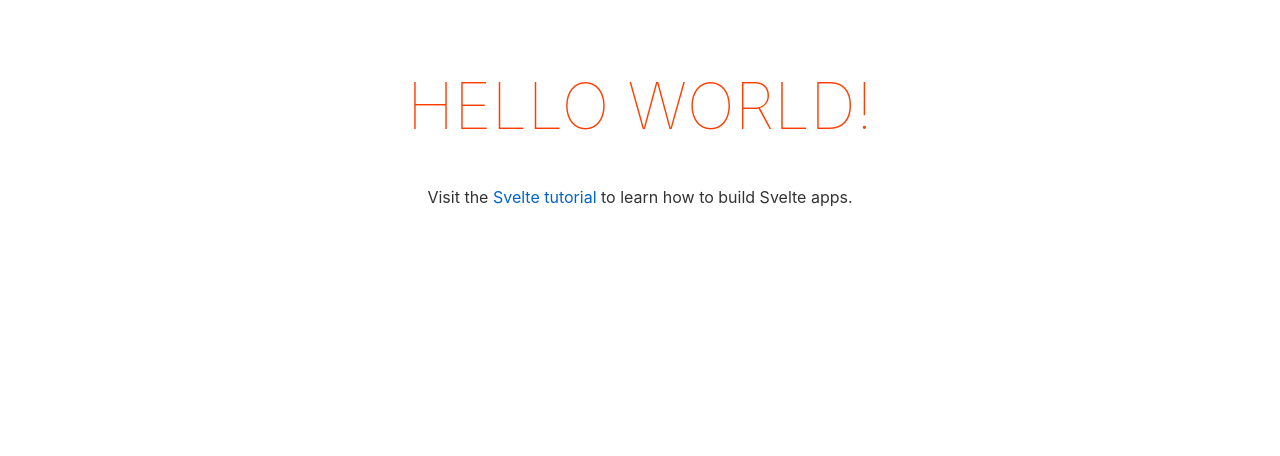
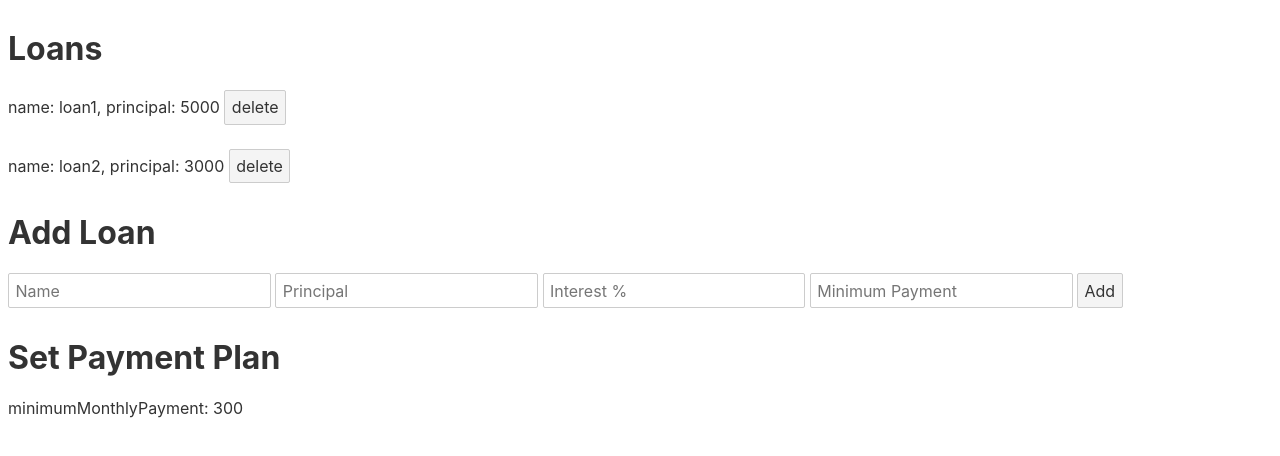
Before and after one commit to daltonscharff/unbury-me, a Svelte app: page / in a window 1280 px wide. Shown: the top 456 px of the page. Built offline with nearby package versions, Linux system fonts and the light colour scheme.

Commit message:
creates components to list and add loans

```diff
--- /dev/null
+++ b/src/AddLoan.svelte
@@ -0,0 +1,29 @@
+<script lang="ts">
+	import { loans } from "./stores";
+	let loan: { name: string, principal: number, interestPct: number, minPayment: number };
+
+	const addLoan = () => {
+		loans.set([...$loans, loan]);
+		resetLoan();
+	}
+
+	const resetLoan = () => {
+		loan = { name: undefined, principal: undefined, interestPct: undefined, minPayment: undefined };
+	}
+
+	resetLoan();
+</script>
+
+<div>
+	<h1>Add Loan</h1>
+	<input type="text" placeholder="Name" bind:value={loan.name} />
+	<input type="number" placeholder="Principal" bind:value={loan.principal} />
+	<input type="number" placeholder="Interest %" bind:value={loan.interestPct} />
+	<input type="number" placeholder="Minimum Payment" bind:value={loan.minPayment} />
+	<button on:click="{addLoan}">
+		Add
+	</button>
+</div>
+
+<style>
+</style>
--- a/src/App.svelte
+++ b/src/App.svelte
@@ -1,30 +1,14 @@
 <script lang="ts">
-	export let name: string;
+	import LoanList from "./LoanList.svelte";
+	import AddLoan from "./AddLoan.svelte";
+	import SetPaymentPlan from "./SetPaymentPlan.svelte";
 </script>
 
 <main>
-	<h1>Hello {name}!</h1>
-	<p>Visit the <a href="https://svelte.dev/tutorial">Svelte tutorial</a> to learn how to build Svelte apps.</p>
+	<LoanList />
+	<AddLoan />
+	<SetPaymentPlan />
 </main>
 
 <style>
-	main {
-		text-align: center;
-		padding: 1em;
-		max-width: 240px;
-		margin: 0 auto;
-	}
-
-	h1 {
-		color: #ff3e00;
-		text-transform: uppercase;
-		font-size: 4em;
-		font-weight: 100;
-	}
-
-	@media (min-width: 640px) {
-		main {
-			max-width: none;
-		}
-	}
 </style>
--- /dev/null
+++ b/src/LoanList.svelte
@@ -0,0 +1,20 @@
+<script lang="ts">
+	import { loans } from "./stores";
+
+	const deleteLoan = (i) => {
+		$loans = $loans.filter((_, index) => index != i);
+	}
+</script>
+
+<div>
+	<h1>Loans</h1>
+	{#each $loans as loan, i}
+	<p>
+		name: {loan.name}, principal: {loan.principal}
+		<button on:click="{() => deleteLoan(i)}">delete</button>
+	</p>
+	{/each}
+</div>
+
+<style>
+</style>
--- /dev/null
+++ b/src/SetPaymentPlan.svelte
@@ -0,0 +1,15 @@
+<script lang="ts">
+	import { loans } from "./stores";
+    import LoanList from "./LoanList.svelte";
+	import AddLoan from "./AddLoan.svelte";
+
+   $: minimumMonthlyPayment = $loans.reduce((total, loan) => total + loan.minPayment, 0);
+</script>
+
+<main>
+	<h1>Set Payment Plan</h1>
+    <p>minimumMonthlyPayment: {minimumMonthlyPayment}</p>
+</main>
+
+<style>
+</style>
--- a/src/main.ts
+++ b/src/main.ts
@@ -2,9 +2,6 @@ import App from './App.svelte';
 
 const app = new App({
 	target: document.body,
-	props: {
-		name: 'world'
-	}
 });
 
 export default app;
--- /dev/null
+++ b/src/stores.ts
@@ -0,0 +1,17 @@
+import { writable, Writable, derived, Readable } from 'svelte/store';
+
+export const loans: Writable<{ name: string, principal: number, interestPct: number, minPayment: number }[]> = writable([
+    {
+        name: "loan1",
+        principal: 5000,
+        interestPct: 5,
+        minPayment: 200
+    }, {
+        name: "loan2",
+        principal: 3000,
+        interestPct: 1,
+        minPayment: 100
+    }
+]);
+
+export const monthlyPayment: Writable<number> = writable(0);
```
Also changed, not shown: package.json (+5 -5 lines), 2 other files (tests, documents, lock files or other folders).
